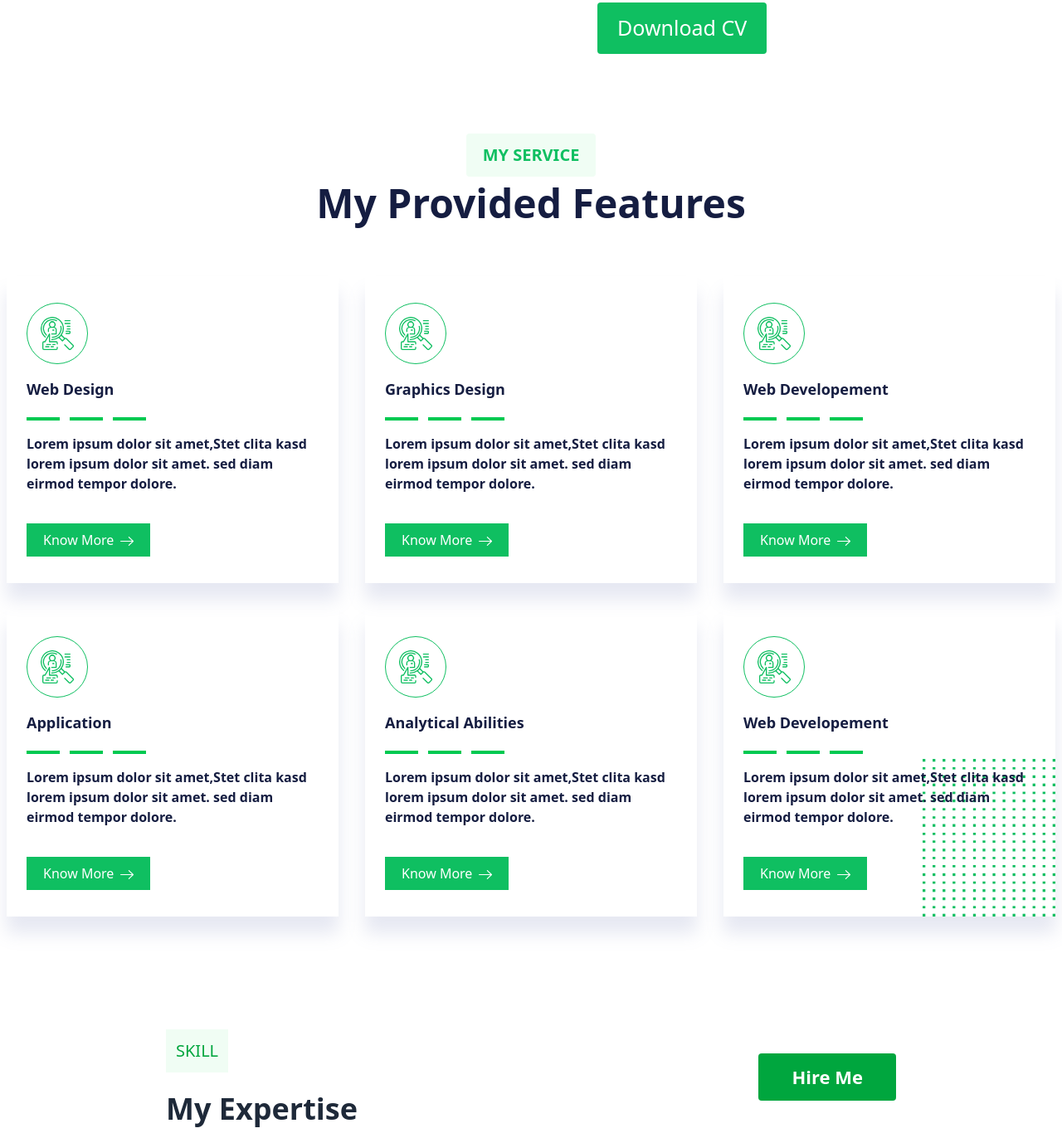
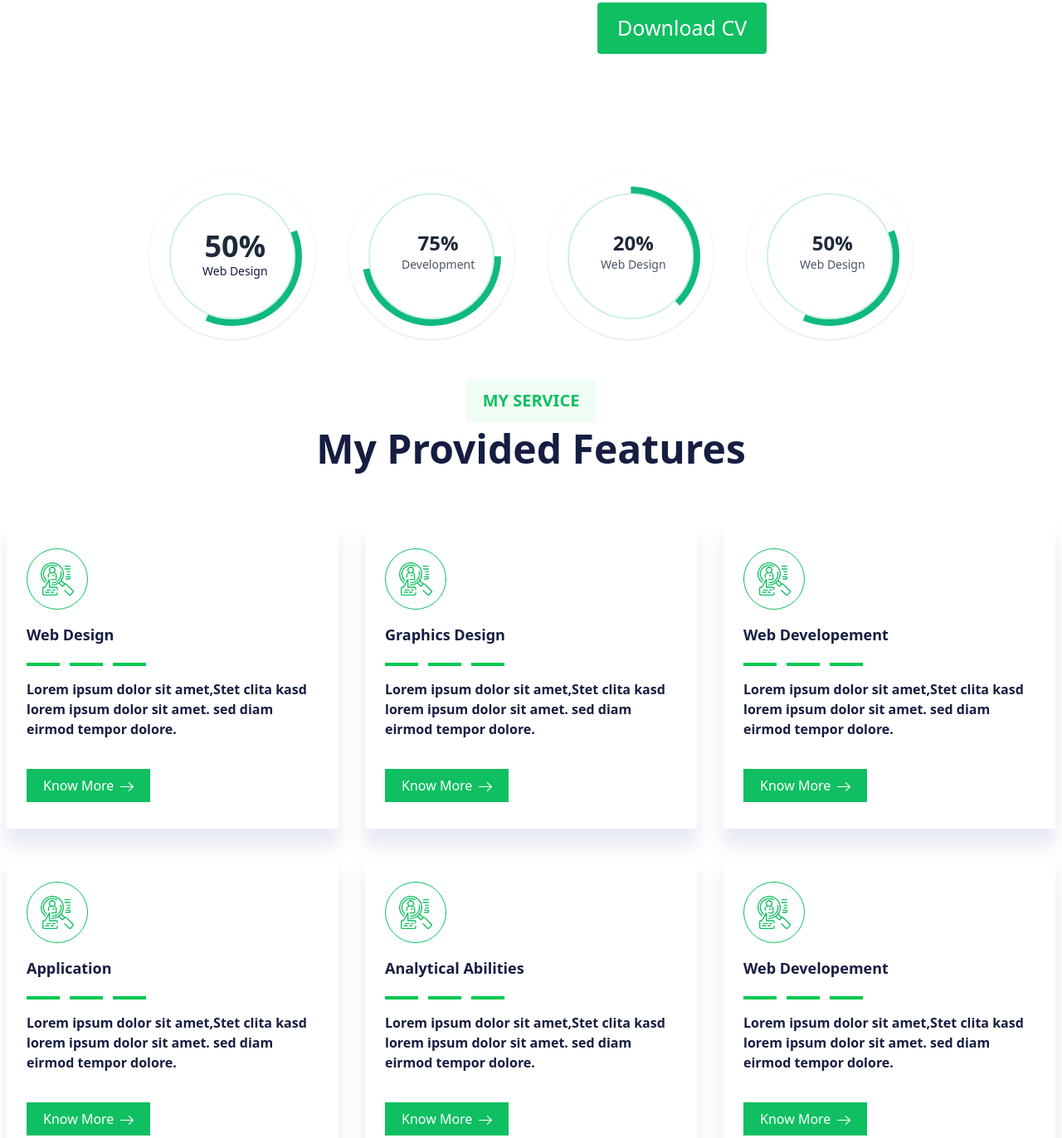
Before and after one commit to diksha2150/green-portfolio, a plain HTML site: page index.html in a window 1280 px wide. Shown: the part 1569-2941 px from the top of the page at 83% size. Drawn offline with nearby package versions, Linux system fonts and the light colour scheme.

Commit message:
add rating

```diff
--- a/index.html
+++ b/index.html
@@ -11,6 +11,7 @@
         integrity="sha512-9usAa10IRO0HhonpyAIVpjrylPvoDwiPUiKdWk5t3PyolY1cOd4DSE0Ga+ri4AuTroPR5aQvXU9xC6qOPnzFeg=="
         crossorigin="anonymous" referrerpolicy="no-referrer" />
 </head>
+
 <body>
     <div>
         <header class="py-4 px-5 container lg:px-50 mx-auto border-none">
@@ -179,8 +180,8 @@
         </div>
     </div>
     <!-- --------------------------------------------ratings--------------------------------------------- -->
-    <!-- <div class="container py-12 mx-auto">
-        <div class="grid grid-cols-2 lg:grid-cols-4 justify-center w-fit mx-auto gap-x-10">
+    <div class="container  py-6 sm:py-12 mx-auto">
+        <div class="grid grid-cols-1 sm:grid-cols-2 lg:grid-cols-4 justify-center w-fit mx-auto gap-x-10">
             <div class="relative w-fit text-center rounded-full shadow circle-progress" data-percentage="50">
                 <svg width="200" height="200">
                     <circle cx="100" cy="100" r="75" stroke="#0FBF6133" stroke-width="2" fill="none"
@@ -230,7 +231,7 @@
                 </div>
             </div>
         </div>
-    </div> -->
+    </div>
     <!-- *******************mY Service************** -->
     <section class="container  mx-auto">
         <div class=" flex flex-col gap-2 items-center">
@@ -437,9 +438,7 @@
                         </div>
                     </div>
                 </div>
-                <div class="hidden md:block absolute -z-10  bottom-0 right-0 w-40">
-                    <img src="./assests/Group 230.svg" alt="dooted" />
-                </div>
+
             </div>
         </div>
     </section>
@@ -869,13 +868,11 @@
                 </div>
             </form>
         </div>
-        <!-- <div class="hidden lg:block image w-[140px] h-[180px] absolute bottom-0 -right-50">
-            <img src="./assests/Group 230 (1).svg" />
-        </div> -->
+
     </div>
     <!-- *************footer******* -->
     <footer class="container  mx-auto bg-white mt-12 ">
-        <div class="px-20  ">
+        <div class=" px-5 sm:px-20  ">
             <div id="backToTop"
                 class="flex cursor-pointer items-center justify-center ml-auto  bg-[#0FBF61]  align-right rounded-full w-[60px] h-[60px]">
                 <img src="./assests/arrow-2 (1).svg" class="w-[22px] h-[14px]" href="http://placehold.it/" />
```
